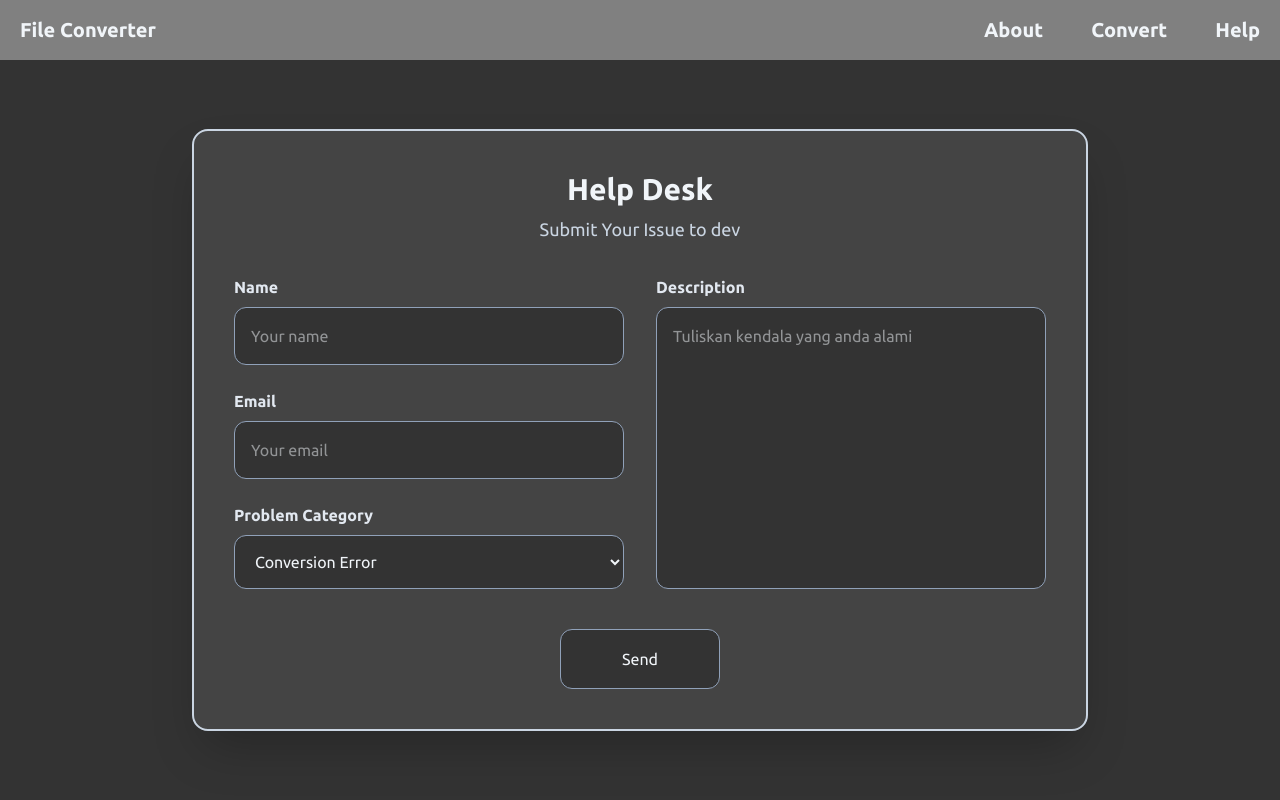
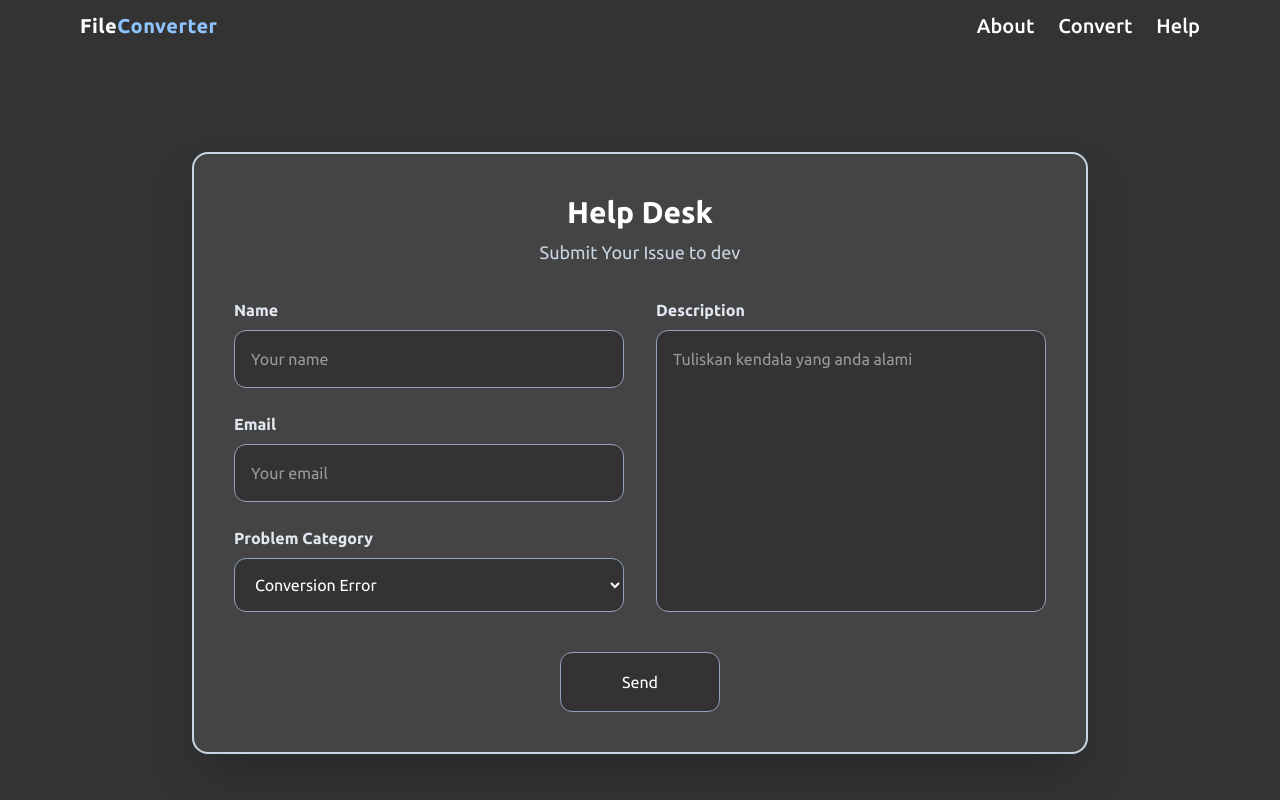
Before and after one commit to Carmeloanthony1/File-Converter, a React (Vite) app in the folder client/: page /help in a window 1280 px wide. Shown: the top 800 px of the page. Built offline with nearby package versions, Linux system fonts and the light colour scheme.

Commit message:
fix: animasiin dropdown navbar hp, perbaiki route

```diff
--- a/client/src/Help.jsx
+++ b/client/src/Help.jsx
@@ -1,6 +1,7 @@
 import { Link } from "react-router-dom";
 import { useState } from "react";
 import { motion } from "framer-motion";
+import Navbar from "./components/Navbar";
 
 export default function Help(){
     const Dev_email = "meloproacc@gmail.com";
@@ -35,16 +36,9 @@ export default function Help(){
     };
 
     return (
-    <div className="min-h-screen bg-[#333] text-slate-100 flex flex-col overflow-y-auto">
+    <div className="min-h-screen bg-[#333] text-white">
       {/* Navbar */}
-      <nav className="w-full bg-[#808080] h-[60px] flex items-center p-5 justify-between fixed top-0 left-0 z-50">
-        <h1 className="text-xl font-bold">File Converter</h1>
-        <div className="flex items-center gap-12 font-bold">
-          <Link to="/about" className="text-xl font-bold">About</Link>
-          <Link to="/" className="text-xl font-bold">Convert</Link>
-          <Link to="/help" className="text-xl font-bold">Help</Link>
-        </div>
-      </nav>
+      <Navbar/>
 
       {/* Main Content */}
       <main className="w-full mt-[60px] flex-1 flex justify-center items-center p-6 sm:p-10">
--- a/client/src/components/Navbar.jsx
+++ b/client/src/components/Navbar.jsx
@@ -17,19 +17,19 @@ const Navbar = () => {
                     </svg>
                 </button>
                 {/* Buat desktop navbarnya*/}
-                <div className="hidden md:flex items-center text-white space-x-6 font-medium text-sm">
+                <div className="hidden md:flex items-center text-white space-x-6 font-medium text-xl">
                     <Link to="/" className='hover:text-blue-300 transition'>About</Link>
                     <Link to="/convert" className='hover:text-blue-300 transition'>Convert</Link>
                     <Link to="/help" className='hover:text-blue-300 transition'>Help</Link>
                 </div>
             </div>
             {isOpen && ( //biar nanti pas di pencet menunya, dia ga nutupin
-                <div className="md:hidden bg-[#808080] px-4 pt-2 pb-4 space-y-2">
-                    <Link to = "/"
+                <div className="md:hidden bg-[#808080] px-4 pt-2 pb-4 space-y-2 animate-in fade-in slide-in-from-top-2 duration-200 ease-out">
+                    <Link to = "/about"
                         onClick={() => setIsOpen(false)}
                         className="block py-2 text-white hover:text-blue-300 font-medium"
                     >About</Link>
-                    <Link to = "/convert"
+                    <Link to = "/"
                         onClick={() => setIsOpen(false)}
                         className="block py-2 text-white hover:text-blue-300 font-medium"
                     >Convert</Link>
```
